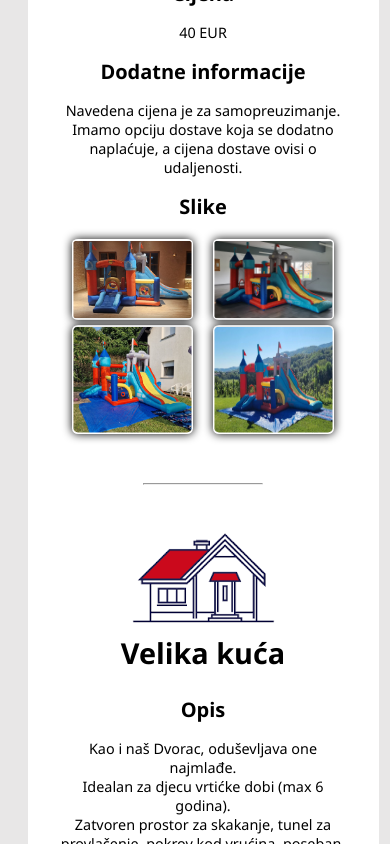
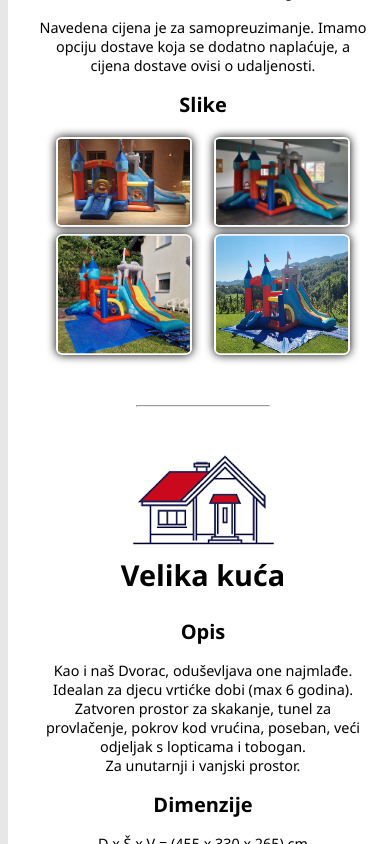
Before and after one commit to lukapo/lookapp-new, a React (Vite) app: page / in a window 390 px wide. Shown: the part 1440-2284 px from the top of the page. Built offline with nearby package versions, Linux system fonts and the light colour scheme.

Commit message:
Accessibility enhanced

```diff
--- a/src/components/About.jsx
+++ b/src/components/About.jsx
@@ -27,7 +27,7 @@ const About = () => {
         </p>
         <div style={{textAlign: "center"}}>
         <p className="last-paragraph"><em>Obratite nam se s povjerenjem.</em></p>
-        <img className="business-pic" src="./images/business.jpg" alt="Business data" width="50%" />
+        <img className="business-pic" src="./images/business.jpg" alt="Tabla obrta LookApp" width="50%" />
         </div>
     </section>
     </>
--- a/src/components/Contact.jsx
+++ b/src/components/Contact.jsx
@@ -6,26 +6,26 @@ const Contact = () => {
     <SectionDivider title="Kontakt" id="contact"/>
     <section className="contact-section">
             <a title="WhatsApp" href="https://wa.me/385913653328">
-                <img src="./images/whatsapp-black-logo-icon--24.png" alt="WhatsApp icon" width="40px" />
+                <img src="./images/whatsapp-black-logo-icon--24.png" alt="WhatsApp ikona" width="40px" />
                 <em>WhatsApp</em>
             </a>
             <hr />
 
             <a title="Nazovite nas" href="tel:+385913653328">
-                <img src="./images/white-phone-icon-png--clipart-best-30.png" alt="Telephone icon" width="40px" />
+                <img src="./images/white-phone-icon-png--clipart-best-30.png" alt="Telephone ikona" width="40px" />
                 <em>+385913653328</em>
             </a>
             <hr />
 
             <a title="Pošaljite mail" href="mailto:lookapp200@gmail.com">
-                <img className="img2" src="./images/mail.png" alt="Mail icon" width="40px"/>
+                <img className="img2" src="./images/mail.png" alt="Mail ikona" width="40px"/>
                 <em>luka.postruzin9@gmail.com</em>
             </a>
             <hr />
             <a title="Javite nam se na društvenim mrežama" className="social" href="https://www.facebook.com/obrtLookApp" target="_blank" rel="noreferrer">
                 <div>
-                    <img src="./images/clipart735576.png" alt="Facebook icon" width="40px" />
-                    <img src="./images/instagram-icon.png" alt="Social icon" width="40px"/>
+                    <img src="./images/clipart735576.png" alt="Facebook ikona" width="40px" />
+                    <img src="./images/instagram-icon.png" alt="Social ikona" width="40px"/>
                 </div>
             </a>
     </section>
--- a/src/components/ListingItem.jsx
+++ b/src/components/ListingItem.jsx
@@ -43,6 +43,7 @@ const ListingItem = ({
                         <img
                             key={index}
                             src={image}
+                            alt={name + " " + index}
                             onClick={() => setIndex(index)}
                             type="button"
                         />
--- a/src/components/MainMessage.jsx
+++ b/src/components/MainMessage.jsx
@@ -11,7 +11,7 @@ const MainMessage = () => {
                 />
                 <h2>Osvijetlite svoju zabavu</h2>
             </section>
-            <img src="./images/minions_cropped.png" width="100%" />
+            <img src="./images/minions_cropped.png" alt="Napuhanac Minioni (Malci) u dvorištu" width="100%" />
         </>
     );
 };
--- a/src/index.css
+++ b/src/index.css
@@ -10,7 +10,7 @@ body {
 
 #root {
   margin: 0;
-  width: 80%;
+  width: 80vw;
   background-color: #FFF;
   margin: 0 auto;
   border-radius: 30px 30px 0 0;
@@ -23,7 +23,7 @@ section {
 @media only screen and (max-width: 800px) {
 
   #root {
-    width: 90%;
+    width: 100vw;
   }
 
 }
```
